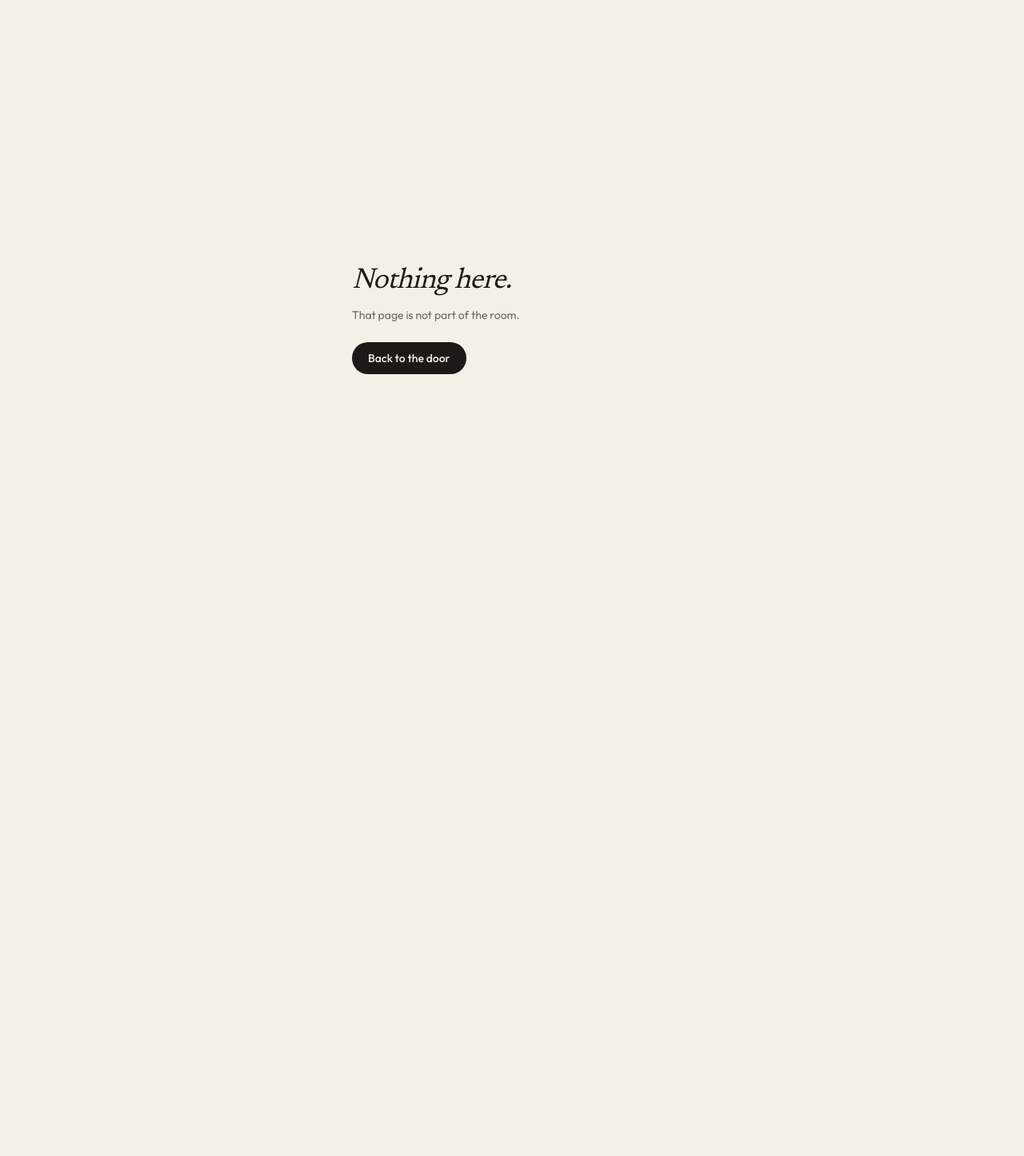
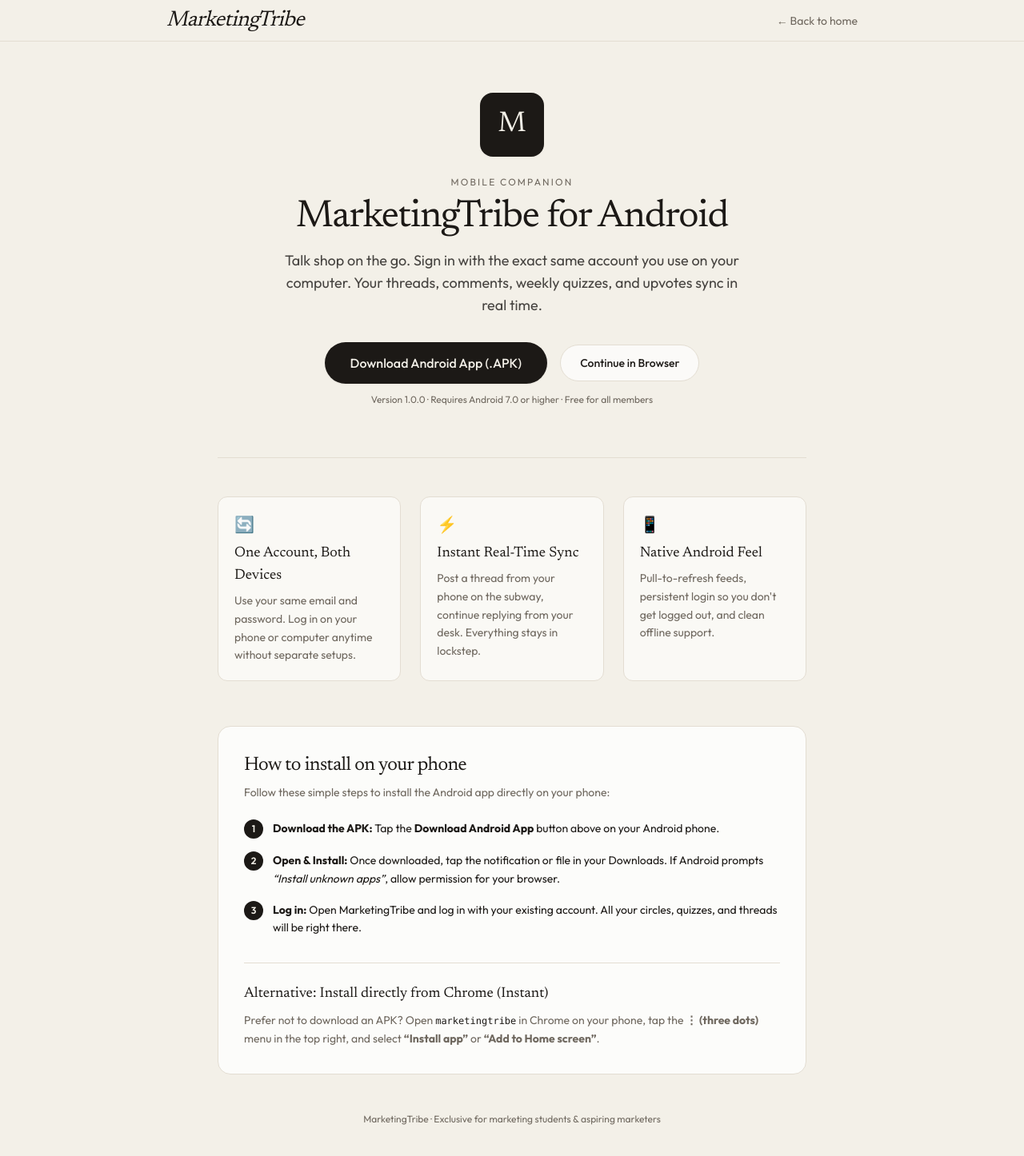
Before and after one commit to MOMO-1021/MarketingTribe-, a Next.js app: page /download in a window 1280 px wide. Before the commit this address had no page. Shown: the top 1446 px of the page at 80% size. Before the commit the page ends 800 px from the top, so only its background shows below. Built offline with nearby package versions, Linux system fonts and the light colour scheme; no server answers.

Commit message:
created a link to the android version

```diff
--- /dev/null
+++ b/app/download/page.tsx
@@ -0,0 +1,150 @@
+import type { Metadata } from "next";
+import Link from "next/link";
+import { Wordmark } from "@/components/wordmark";
+import { getCurrentUser } from "@/lib/session";
+
+export const metadata: Metadata = {
+  title: "Get MarketingTribe for Android",
+  description:
+    "Download the MarketingTribe Android app. Access your exact same account, circles, threads, and quizzes on your phone and computer.",
+};
+
+export default async function DownloadPage() {
+  const user = await getCurrentUser();
+  const returnHref = user ? "/home" : "/";
+
+  return (
+    <div className="min-h-screen bg-paper text-ink">
+      {/* Top Header */}
+      <header className="border-b border-line bg-paper/90 backdrop-blur sticky top-0 z-10">
+        <div className="mx-auto flex max-w-4xl items-center justify-between px-4 py-3">
+          <Wordmark href={returnHref} />
+          <Link
+            href={returnHref}
+            className="text-sm text-mute hover:text-ink transition"
+          >
+            ← Back to {user ? "circles" : "home"}
+          </Link>
+        </div>
+      </header>
+
+      {/* Main Content */}
+      <main className="mx-auto max-w-3xl px-4 py-12 sm:py-16">
+        {/* Hero Section */}
+        <div className="flex flex-col items-center text-center">
+          {/* Logo Badge */}
+          <div className="flex h-20 w-20 items-center justify-center rounded-2xl bg-ink shadow-sm">
+            <span className="font-serif text-4xl text-paper">M</span>
+          </div>
+
+          <p className="mt-6 text-xs uppercase tracking-[0.18em] text-mute">
+            Mobile Companion
+          </p>
+          <h1 className="mt-3 font-serif text-3xl sm:text-4xl lg:text-5xl tracking-tight">
+            MarketingTribe for Android
+          </h1>
+          <p className="mt-4 max-w-xl text-base sm:text-lg leading-relaxed text-ink/80">
+            Talk shop on the go. Sign in with the exact same account you use on your computer.
+            Your threads, comments, weekly quizzes, and upvotes sync in real time.
+          </p>
+
+          {/* Download Action Buttons */}
+          <div className="mt-8 flex flex-col sm:flex-row items-center justify-center gap-4 w-full sm:w-auto">
+            <a
+              href="/downloads/MarketingTribe.apk"
+              download="MarketingTribe.apk"
+              className="btn-large w-full sm:w-auto text-base gap-2 px-8 py-3.5 shadow-sm"
+            >
+              <span>Download Android App (.APK)</span>
+            </a>
+            <Link
+              href={returnHref}
+              className="w-full sm:w-auto rounded-full border border-line bg-white/70 px-6 py-3 text-sm font-medium text-ink hover:bg-white transition text-center"
+            >
+              Continue in Browser
+            </Link>
+          </div>
+          <p className="mt-3 text-xs text-mute">
+            Version 1.0.0 · Requires Android 7.0 or higher · Free for all members
+          </p>
+        </div>
+
+        {/* Feature Grid */}
+        <section className="mt-16 grid grid-cols-1 gap-6 sm:grid-cols-3 border-t border-line pt-12">
+          <div className="rounded-xl border border-line bg-white/60 p-5">
+            <div className="text-xl">🔄</div>
+            <h2 className="mt-2 font-serif text-lg">One Account, Both Devices</h2>
+            <p className="mt-1.5 text-sm leading-relaxed text-mute">
+              Use your same email and password. Log in on your phone or computer anytime without separate setups.
+            </p>
+          </div>
+
+          <div className="rounded-xl border border-line bg-white/60 p-5">
+            <div className="text-xl">⚡</div>
+            <h2 className="mt-2 font-serif text-lg">Instant Real-Time Sync</h2>
+            <p className="mt-1.5 text-sm leading-relaxed text-mute">
+              Post a thread from your phone on the subway, continue replying from your desk. Everything stays in lockstep.
+            </p>
+          </div>
+
+          <div className="rounded-xl border border-line bg-white/60 p-5">
+            <div className="text-xl">📱</div>
+            <h2 className="mt-2 font-serif text-lg">Native Android Feel</h2>
+            <p className="mt-1.5 text-sm leading-relaxed text-mute">
+              Pull-to-refresh feeds, persistent login so you don&apos;t get logged out, and clean offline support.
+            </p>
+          </div>
+        </section>
+
+        {/* Installation Instructions */}
+        <section className="mt-14 rounded-2xl border border-line bg-white/80 p-6 sm:p-8">
+          <h2 className="font-serif text-2xl tracking-tight">How to install on your phone</h2>
+          <p className="mt-2 text-sm text-mute">
+            Follow these simple steps to install the Android app directly on your phone:
+          </p>
+
+          <ol className="mt-6 space-y-4 text-sm leading-relaxed">
+            <li className="flex gap-3">
+              <span className="flex h-6 w-6 shrink-0 items-center justify-center rounded-full bg-ink text-xs font-semibold text-paper">
+                1
+              </span>
+              <div>
+                <strong className="text-ink">Download the APK:</strong> Tap the{" "}
+                <strong className="text-ink">Download Android App</strong> button above on your Android phone.
+              </div>
+            </li>
+            <li className="flex gap-3">
+              <span className="flex h-6 w-6 shrink-0 items-center justify-center rounded-full bg-ink text-xs font-semibold text-paper">
+                2
+              </span>
+              <div>
+                <strong className="text-ink">Open & Install:</strong> Once downloaded, tap the notification or file in your Downloads. If Android prompts <em>&ldquo;Install unknown apps&rdquo;</em>, allow permission for your browser.
+              </div>
+            </li>
+            <li className="flex gap-3">
+              <span className="flex h-6 w-6 shrink-0 items-center justify-center rounded-full bg-ink text-xs font-semibold text-paper">
+                3
+              </span>
+              <div>
+                <strong className="text-ink">Log in:</strong> Open MarketingTribe and log in with your existing account. All your circles, quizzes, and threads will be right there.
+              </div>
+            </li>
+          </ol>
+
+          {/* Alternative Web App Installation */}
+          <div className="mt-8 border-t border-line pt-6">
+            <h3 className="font-serif text-lg">Alternative: Install directly from Chrome (Instant)</h3>
+            <p className="mt-2 text-sm text-mute leading-relaxed">
+              Prefer not to download an APK? Open <span className="font-mono text-xs text-ink">marketingtribe</span> in Chrome on your phone, tap the <strong>⋮ (three dots)</strong> menu in the top right, and select <strong>&ldquo;Install app&rdquo;</strong> or <strong>&ldquo;Add to Home screen&rdquo;</strong>.
+            </p>
+          </div>
+        </section>
+
+        {/* Footer info */}
+        <div className="mt-12 text-center text-xs text-mute">
+          MarketingTribe · Exclusive for marketing students & aspiring marketers
+        </div>
+      </main>
+    </div>
+  );
+}
--- a/app/globals.css
+++ b/app/globals.css
@@ -8,12 +8,16 @@
 
 html {
   background: #f3f0e8;
+  -webkit-tap-highlight-color: transparent;
 }
 
 body {
   min-height: 100vh;
+  min-height: 100dvh;
   background: #f3f0e8;
   color: #1c1916;
+  padding-top: env(safe-area-inset-top, 0px);
+  padding-bottom: env(safe-area-inset-bottom, 0px);
 }
 
 ::selection {
--- a/app/layout.tsx
+++ b/app/layout.tsx
@@ -1,4 +1,4 @@
-import type { Metadata } from "next";
+import type { Metadata, Viewport } from "next";
 import type { ReactNode } from "react";
 import { Newsreader, Outfit } from "next/font/google";
 import "./globals.css";
@@ -21,6 +21,20 @@ export const metadata: Metadata = {
   title: { default: "MarketingTribe", template: "%s · MarketingTribe" },
   description: "A small, account-only room for marketers in India.",
   robots: { index: false, follow: false },
+  manifest: "/manifest.webmanifest",
+  appleWebApp: {
+    capable: true,
+    statusBarStyle: "default",
+    title: "MarketingTribe",
+  },
+};
+
+export const viewport: Viewport = {
+  themeColor: "#f3f0e8",
+  width: "device-width",
+  initialScale: 1,
+  maximumScale: 1,
+  viewportFit: "cover",
 };
 
 export const runtime = "nodejs";
--- /dev/null
+++ b/app/manifest.ts
@@ -0,0 +1,20 @@
+import type { MetadataRoute } from "next";
+
+export default function manifest(): MetadataRoute.Manifest {
+  return {
+    name: "MarketingTribe",
+    short_name: "MarketingTribe",
+    description: "An exclusive community platform for marketing students & aspiring marketers.",
+    start_url: "/home",
+    display: "standalone",
+    background_color: "#f3f0e8",
+    theme_color: "#f3f0e8",
+    icons: [
+      {
+        src: "/icon.svg",
+        sizes: "any",
+        type: "image/svg+xml",
+      },
+    ],
+  };
+}
--- a/app/page.tsx
+++ b/app/page.tsx
@@ -31,6 +31,9 @@ export default async function LandingPage() {
         <Link href="/login" className="text-sm text-ink underline decoration-line underline-offset-4 hover:decoration-ink">
           Sign in
         </Link>
+        <Link href="/download" className="text-sm text-mute underline decoration-line underline-offset-4 hover:text-ink">
+          Download Android app
+        </Link>
       </div>
       <Suspense
         fallback={
--- a/components/circle-nav.tsx
+++ b/components/circle-nav.tsx
@@ -49,6 +49,15 @@ export function CircleNav({ circles }: { circles: CommunitySummary[] }) {
       >
         Weekly quizzes
       </NavLink>
+      <div className="mx-1 hidden border-t border-line md:my-3 md:block" />
+      <NavLink
+        href="/download"
+        active={path === "/download"}
+        navigate={(href) => router.push(href)}
+        onPrefetch={() => router.prefetch("/download")}
+      >
+        Android app
+      </NavLink>
     </nav>
   );
 }
--- a/components/shell.tsx
+++ b/components/shell.tsx
@@ -30,6 +30,9 @@ export async function Shell({ user, children }: { user: PublicUser; children: Re
           <Link href={`/u/${user.id}`} className="hidden text-sm sm:block">
             <span className="font-medium">{user.name}</span>
             <span className="text-mute"> · {user.city}</span>
+          </Link>
+          <Link href="/download" className="hidden text-sm text-mute hover:text-ink md:block">
+            Android app
           </Link>
           <Link href="/settings" className="text-sm text-mute hover:text-ink">
             Settings
@@ -71,6 +74,18 @@ export async function Shell({ user, children }: { user: PublicUser; children: Re
               <li>Ask specific questions.</li>
               <li>Skip the pitch unless someone asked.</li>
             </ul>
+            <div className="mt-6 border-t border-line pt-4">
+              <p className="text-xs uppercase tracking-[0.14em] text-mute">On your phone</p>
+              <p className="mt-1 text-xs leading-relaxed text-mute">
+                Use your same account on mobile.
+              </p>
+              <Link
+                href="/download"
+                className="mt-2 inline-block text-xs font-medium text-ink underline decoration-line underline-offset-4 hover:decoration-ink"
+              >
+                Get Android app →
+              </Link>
+            </div>
           </aside>
         </div>
       </CircleFeedProvider>
```
Also changed, not shown: public/downloads/README.txt (added).
